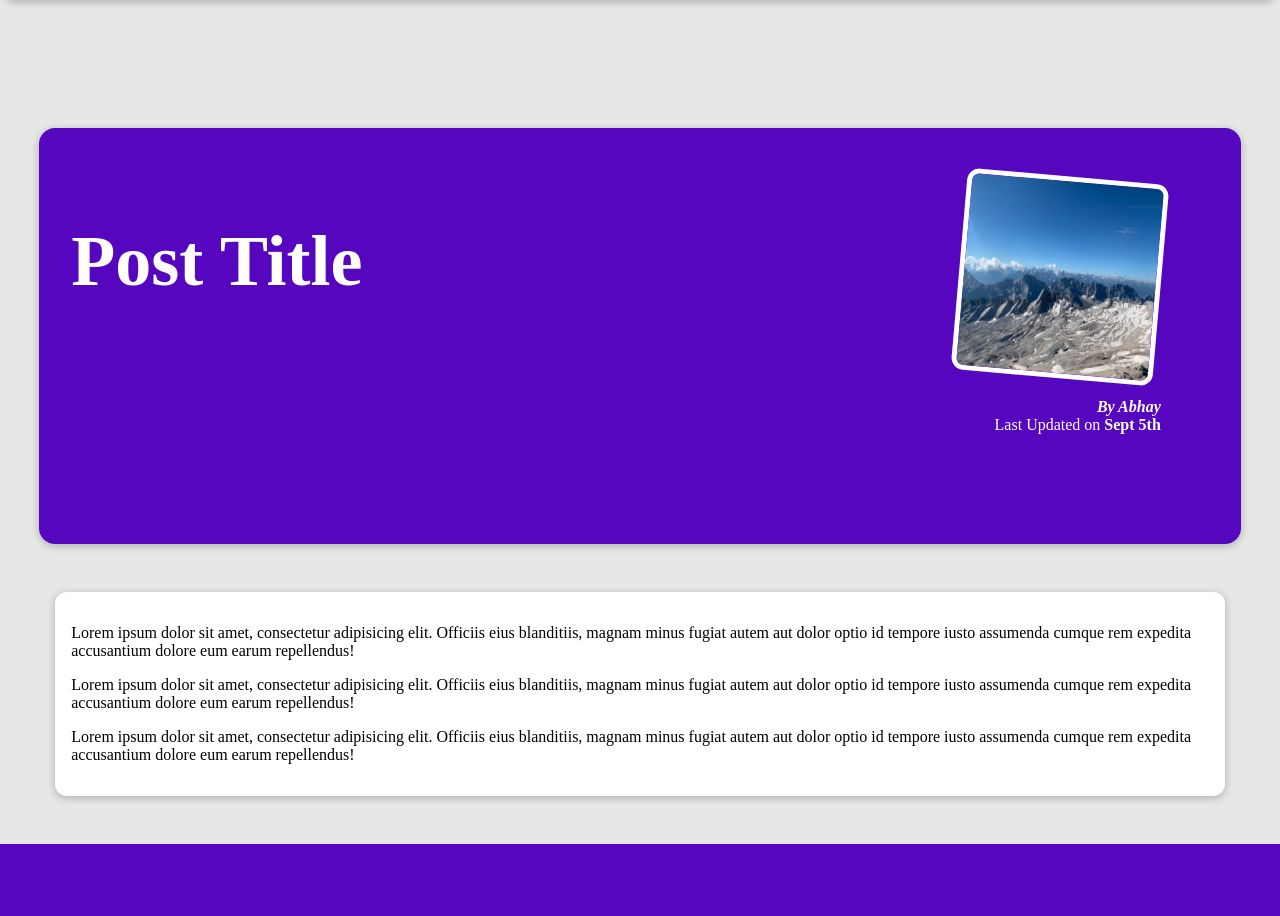
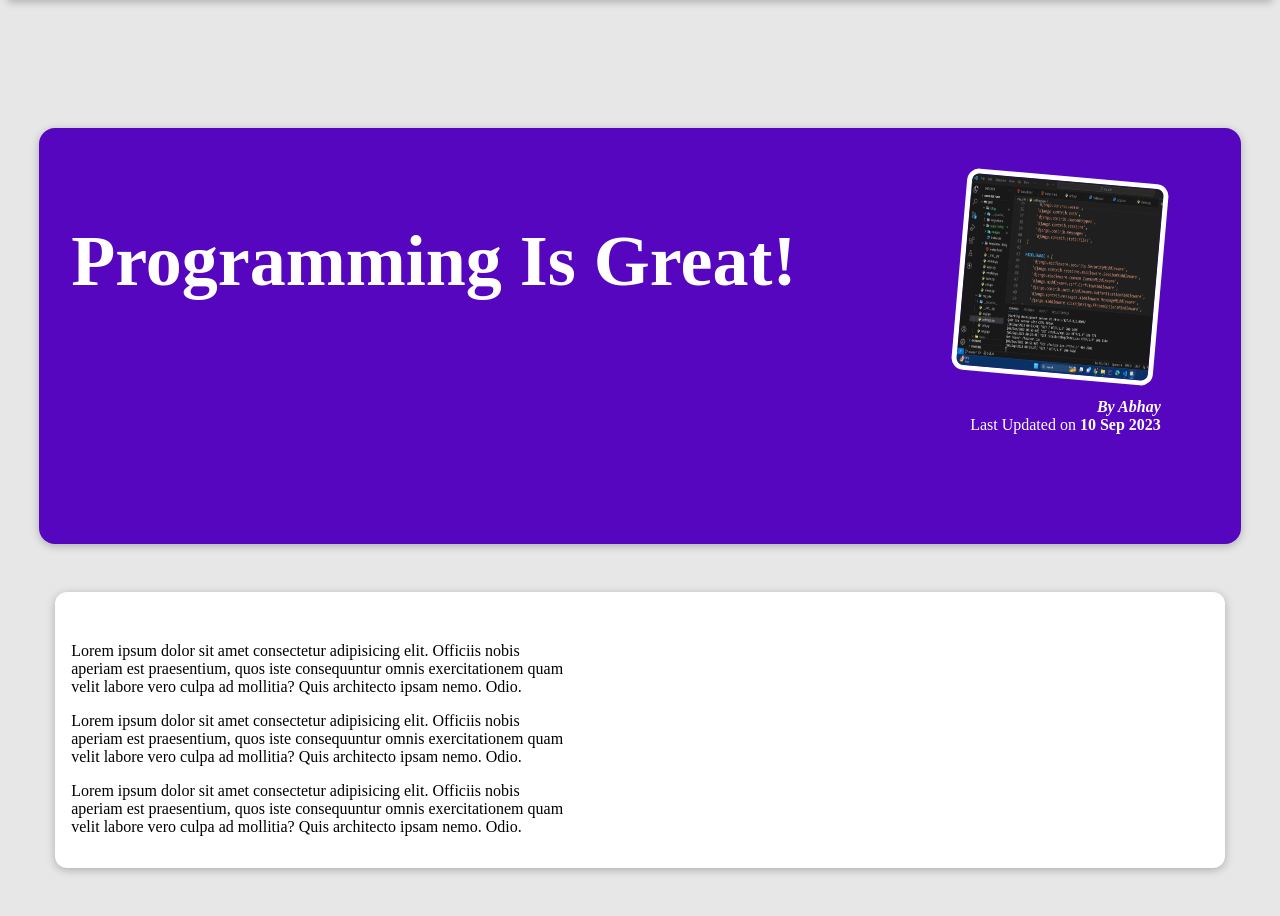
Before and after one commit to vermaabhay734/my_site, a Django app: page /posts/programming-is-fun in a window 1280 px wide. Shown: the part 98-1014 px from the top of the page. Before the commit the page ends 942 px from the top, so only its background shows below. Run offline with Django 3.2, Linux system fonts and the light colour scheme.

Commit message:
Adding a Single Post Page

```diff
--- a/blog/templates/blog/post-detail.html
+++ b/blog/templates/blog/post-detail.html
@@ -2,7 +2,7 @@
 {% load static %}
 
 {% block title %}
-  This Post Title
+  {{ post.title }}
 {% endblock title %}
 
 {% block css_files %}
@@ -11,25 +11,17 @@
 
 {% block content %}
   <section id="summary">
-    <h2>Post Title</h2>
+    <h2>{{ post.title }}</h2>
     <article>
-        <img src="{% static 'blog/images/mountains.jpg' %}" alt="Post Title">
-        <address>By Abhay</address>
+        <img src="{% static 'blog/images/'|add:post.image %}" alt="{{ post.title }}">
+        <address>By {{ post.author|title }}</address>
         <div>
-            Last Updated on <time>Sept 5th</time>
+            Last Updated on <time>{{ post.date|date:"d M Y" }}</time>
         </div>
     </article>
   </section>
 
   <main>
-    <p>
-        Lorem ipsum dolor sit amet, consectetur adipisicing elit. Officiis eius blanditiis, magnam minus fugiat autem aut dolor optio id tempore iusto assumenda cumque rem expedita accusantium dolore eum earum repellendus!
-    </p>
-    <p>
-        Lorem ipsum dolor sit amet, consectetur adipisicing elit. Officiis eius blanditiis, magnam minus fugiat autem aut dolor optio id tempore iusto assumenda cumque rem expedita accusantium dolore eum earum repellendus!
-    </p>
-    <p>
-        Lorem ipsum dolor sit amet, consectetur adipisicing elit. Officiis eius blanditiis, magnam minus fugiat autem aut dolor optio id tempore iusto assumenda cumque rem expedita accusantium dolore eum earum repellendus!
-    </p>
+    {{ post.content|linebreaks }}
   </main>
 {% endblock content %}
--- a/blog/views.py
+++ b/blog/views.py
@@ -88,4 +88,7 @@ def posts(request):
 
 
 def post_detail(request, slug):
-    return render(request, "blog/post-detail.html")
+    identified_post = next(post for post in all_posts if post['slug'] == slug)
+    return render(request, "blog/post-detail.html",{
+        "post" : identified_post
+    })
```
